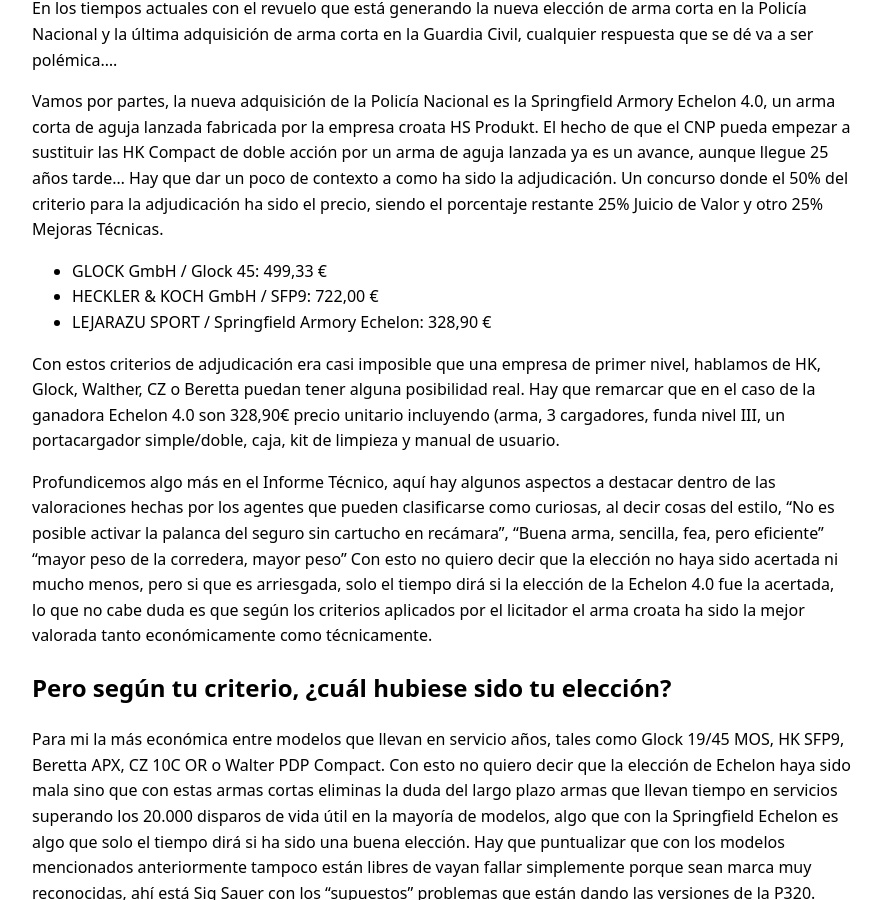
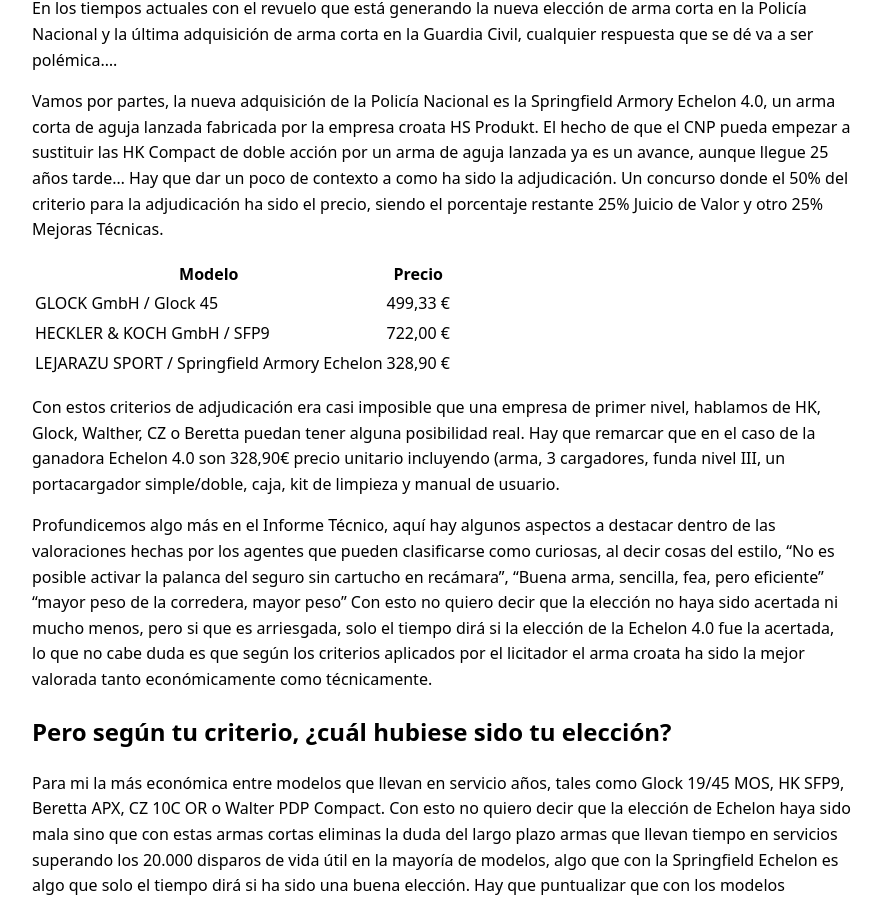
Before and after one commit to imperialdefensegroup/articulos, a Jekyll site: the page built from _posts/2026-04-25-entrevista-luis-casanas-parte-2.md, in a window 1280 px wide and 900 px high, scrolled down 410 px. Shown: the whole window, without its empty margins (198-1079 px from the left). Built offline with Jekyll 4.4.1, drawn with Linux system fonts in a browser that asks for light colours.

Commit message:
Update 2026-04-25-entrevista-luis-casanas-parte-2.md

```diff
--- a/_posts/2026-04-25-entrevista-luis-casanas-parte-2.md
+++ b/_posts/2026-04-25-entrevista-luis-casanas-parte-2.md
@@ -12,9 +12,11 @@ En los tiempos actuales con el revuelo que está generando la nueva elección de
 Vamos por partes, la nueva adquisición de la Policía Nacional es la Springfield Armory Echelon 4.0, un arma corta de aguja lanzada fabricada por la empresa croata HS Produkt. El hecho de que el CNP pueda empezar a sustituir las HK Compact de doble acción por un arma de aguja lanzada ya es un avance, aunque llegue 25 años tarde…
 Hay que dar un poco de contexto a como ha sido la adjudicación. Un concurso donde el 50% del criterio para la adjudicación ha sido el precio, siendo el porcentaje restante 25% Juicio de Valor y otro 25% Mejoras Técnicas.
 
-- GLOCK GmbH / Glock 45: 499,33 €
-- HECKLER & KOCH GmbH / SFP9: 722,00 €
-- LEJARAZU SPORT / Springfield Armory Echelon: 328,90 €
+| Modelo | Precio |
+|--------|--------|
+| GLOCK GmbH / Glock 45 | 499,33 € |
+| HECKLER & KOCH GmbH / SFP9 | 722,00 € |
+| LEJARAZU SPORT / Springfield Armory Echelon | 328,90 € |
 
 Con estos criterios de adjudicación era casi imposible que una empresa de primer nivel, hablamos de HK, Glock, Walther, CZ o Beretta puedan tener alguna posibilidad real. Hay que remarcar que en el caso de la ganadora Echelon 4.0 son 328,90€ precio unitario incluyendo (arma, 3 cargadores, funda nivel III, un portacargador simple/doble, caja, kit de limpieza y manual de usuario.
 
```
